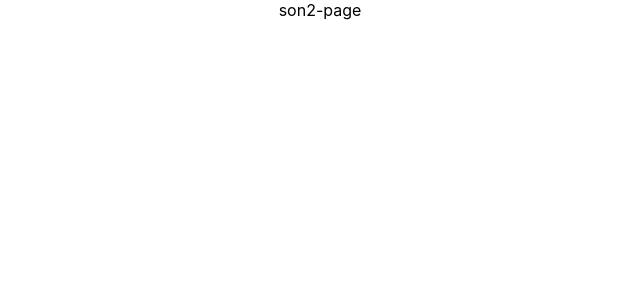
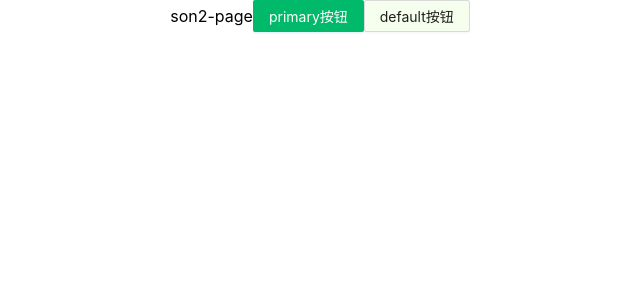
Before and after one commit to zebr57/zebr-react-template, a React (Create React App) app: page /menu/son1 in a window 1280 px wide. Shown: the top 300 px of the page, without its empty margins (320-960 px from the left). Built offline with nearby package versions, Linux system fonts and the light colour scheme.

Commit message:
feat: 集成antd

```diff
--- a/package.json
+++ b/package.json
@@ -7,6 +7,7 @@
     "@testing-library/jest-dom": "^5.17.0",
     "@testing-library/react": "^13.4.0",
     "@testing-library/user-event": "^13.5.0",
+    "antd": "^5.13.2",
     "axios": "^1.6.5",
     "react": "^18.2.0",
     "react-dom": "^18.2.0",
--- a/src/index.js
+++ b/src/index.js
@@ -4,15 +4,29 @@ import "./index.css";
 import App from "./App";
 import reportWebVitals from "./reportWebVitals";
 // import store from "./store/index";
-import store from "./store/toolkitIndex";
-import { Provider } from "react-redux";
+import store from "./store/toolkitIndex"; // 全局状态仓库
+import { Provider } from "react-redux"; // 全局状态传递至所有组件
+import { ConfigProvider } from "antd"; // 定制主题
 
 const root = ReactDOM.createRoot(document.getElementById("root"));
 root.render(
   <React.StrictMode>
-    <Provider store={store}>
-      <App />
-    </Provider>
+    <ConfigProvider
+      theme={{
+        token: {
+          // Seed Token，影响范围大
+          colorPrimary: "#00b96b",
+          borderRadius: 2,
+
+          // 派生变量，影响范围小
+          colorBgContainer: "#f6ffed",
+        },
+      }}
+    >
+      <Provider store={store}>
+        <App />
+      </Provider>
+    </ConfigProvider>
   </React.StrictMode>
 );
 
--- a/src/views/menu/son1/index.js
+++ b/src/views/menu/son1/index.js
@@ -1,5 +1,13 @@
+import { Button } from "antd";
+
 function son1() {
-  return <div className="son2-page">son2-page</div>;
+  return (
+    <div className="son2-page">
+      son2-page
+      <Button type="primary" >primary按钮</Button>
+      <Button type="default" >default按钮</Button>
+    </div>
+  );
 }
 
 export default son1;
```
Also changed, not shown: 1 other file (tests, documents, lock files or other folders).
